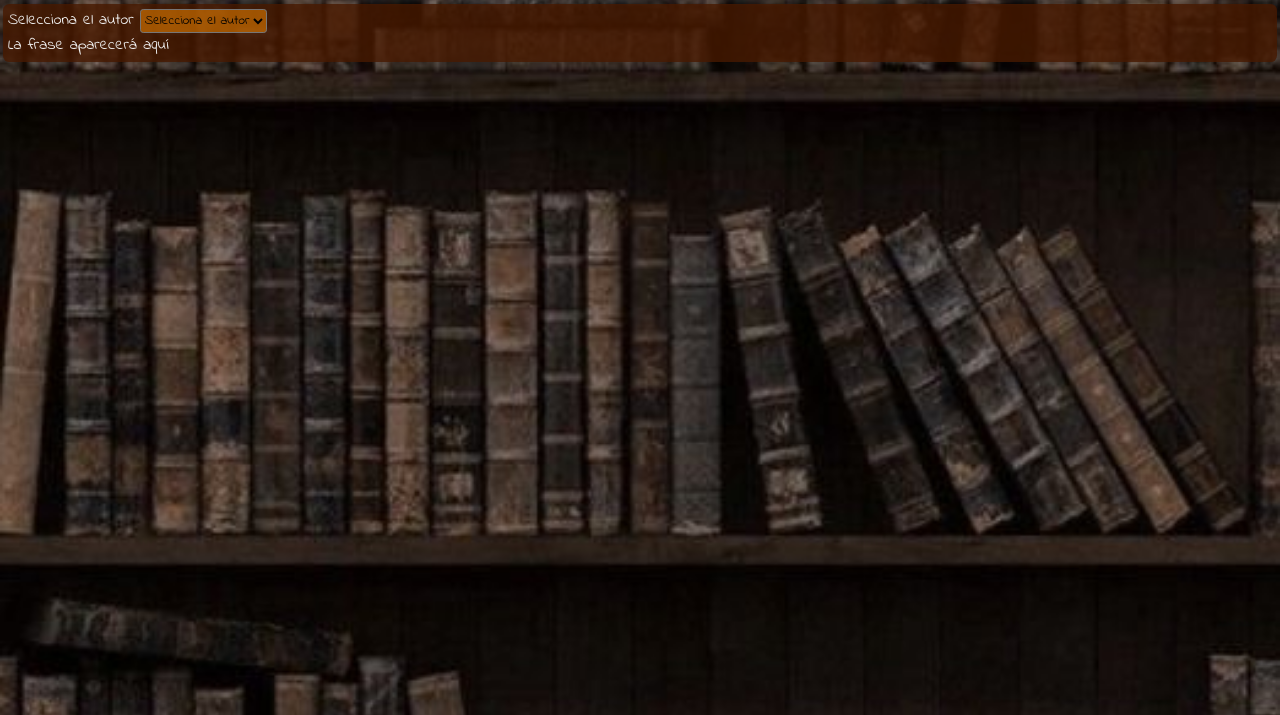
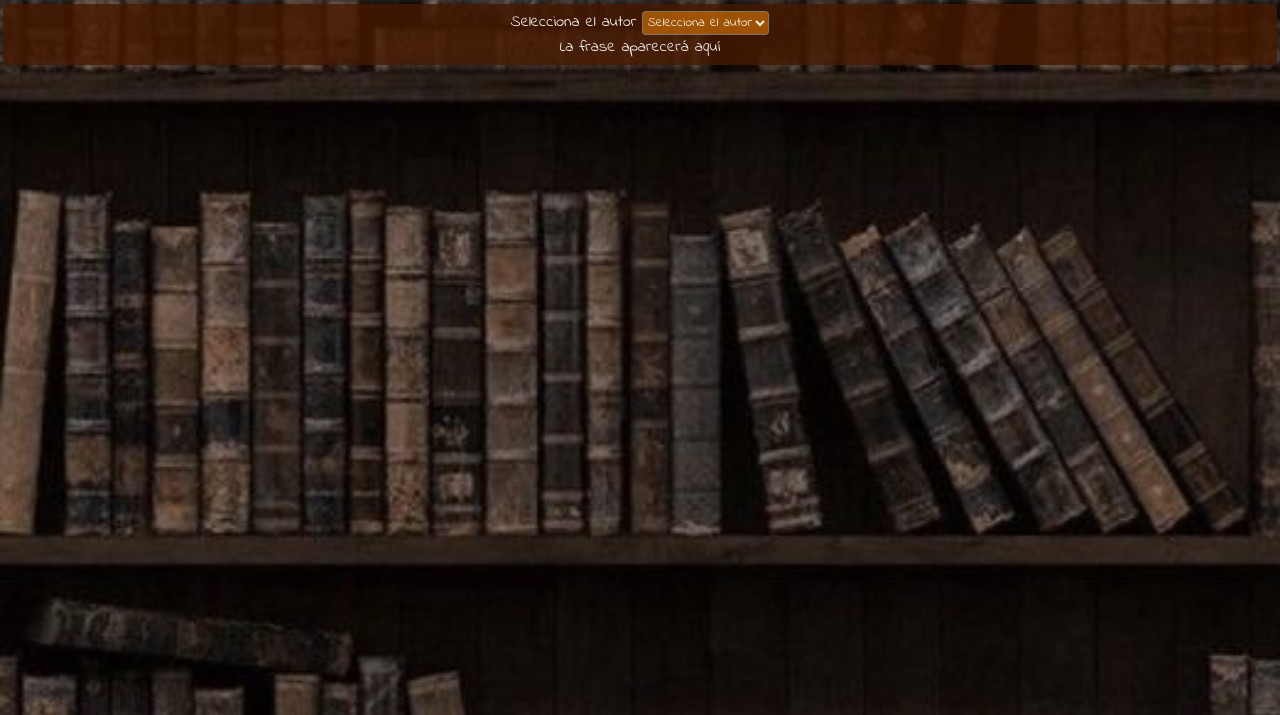
Before and after one commit to yisusMurcia/aprendiendo-react, a plain HTML site: page entrega2/index.html in a window 1280 px wide. Shown: the part 85-800 px from the top of the page. Drawn offline with Linux system fonts and the light colour scheme; no server answers; a web font is replaced by a local one.

Commit message:
Mejoras diseño

```diff
--- a/entrega2/index.html
+++ b/entrega2/index.html
@@ -19,10 +19,12 @@
         <p>Selecciona al autor, lee la frase</p>
         <hr>
         <section>
-            <label for="author">Selecciona el autor</label>
-            <select name="author" id="author">
-                <option value="-1">Selecciona el autor</option>
-            </select>
+            <div>
+                <label for="author">Selecciona el autor</label>
+                <select name="author" id="author">
+                    <option value="-1">Selecciona el autor</option>
+                </select>
+            </div>
             <div id="quote-div">
                 <p>La frase aparecerá aquí</p>
             </div>
--- a/entrega2/script.js
+++ b/entrega2/script.js
@@ -20,7 +20,7 @@ const getQuotes = ()=>{
     let quotesStorage = sessionStorage.getItem("quotes");
     if (!quotesStorage){
         saveQuotes();
-        setTimeout(quotesStorage = sessionStorage.getItem("quotes"), 2000)
+        setTimeout(quotesStorage = sessionStorage.getItem("quotes"), 5000)
     }
     return JSON.parse(quotesStorage);
 }
--- a/entrega2/style.css
+++ b/entrega2/style.css
@@ -29,15 +29,28 @@ main{
 }
 
 section{
+    display: flex;
+    flex-direction: column;
     background-color: #481a00cc;
-    padding: 0.3rem;
+    padding: 0.4rem;
     border-radius: 0.4rem;
+    align-items: center;
+    justify-content: space-evenly;
 }
 
 select{
     background-color: #e37d0096;
     border-radius: 0.2rem;
     font-family: "Indie Flower";
+    color: #f1f1f1;
+}
+
+option{
+    color: #1f1f1f;
+}
+
+option:hover{
+    background-color: #e37d00 !important;
 }
 
 .quote{
```
